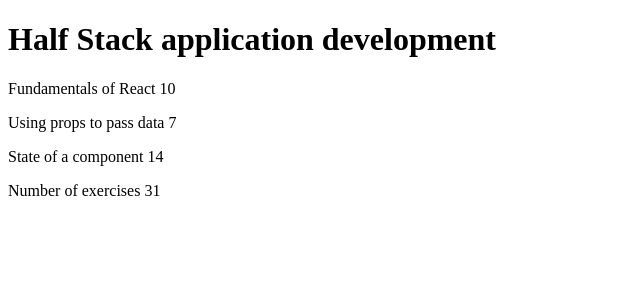
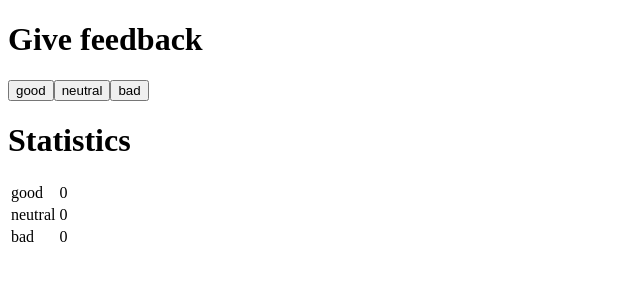
Before and after one commit to franciscocruz29/fullstackopen, a React (Create React App) app: page / in a window 1280 px wide. Shown: the top 300 px of the page, without its empty margins (0-640 px from the left). Built offline with nearby package versions, Linux system fonts and the light colour scheme.

Commit message:
Completed step1

```diff
--- a/src/App.js
+++ b/src/App.js
@@ -1,67 +1,57 @@
-const Header = ({ course }) => {
+import { useState } from "react";
+
+const Button = ({ handleClick, text }) => {
   return (
-    <>
-      <h1>{course.name}</h1>
-    </>
-  )
-}
-
-const Part = ({ part, exercise }) => {
-  return (
-    <>
-      <p>
-        {part} {exercise}
-      </p>
-    </>
-  )
-}
-
-const Content = ({ course }) => {
-  let parts = course["parts"]
-  const [part1, part2, part3] = parts
-
-  return (
-    <>
-      <Part part={part1.name} exercise={part1.exercises} />
-      <Part part={part2.name} exercise={part2.exercises} />
-      <Part part={part3.name} exercise={part3.exercises} />
-    </>
-  )
-}
-
-const Total = ({ course }) => {
-  let total = course.parts[0].exercises + course.parts[1].exercises + course.parts[2].exercises
-  return (
-    <>
-      <p>Number of exercises {total}</p>
-    </>
+    <button onClick={handleClick}>
+      {text}
+    </button>
   )
 }
 
 const App = () => {
-  const course = {
-    name: 'Half Stack application development',
-    parts: [
-      {
-        name: 'Fundamentals of React',
-        exercises: 10
-      },
-      {
-        name: 'Using props to pass data',
-        exercises: 7
-      },
-      {
-        name: 'State of a component',
-        exercises: 14
-      }
-    ]
+  const [good, setGood] = useState(0);
+  const [neutral, setNeutral] = useState(0);
+  const [bad, setBad] = useState(0);
+
+  const handleGoodClick = () => {
+    setGood(good + 1);
   }
+
+  const handleNeutralClick = () => {
+    setNeutral(neutral + 1);
+  }
+
+  const handleBadClick = () => {
+    setBad(bad + 1);
+  }
+
   return (
-    <div>
-      <Header course={course} />
-      <Content course={course} />
-      <Total course={course} />
-    </div>
+    <>
+      <h1>Give feedback</h1>
+      <div>
+        <Button handleClick={handleGoodClick} text="good" />
+        <Button handleClick={handleNeutralClick} text="neutral" />
+        <Button handleClick={handleBadClick} text="bad" />
+      </div>
+      <h1>Statistics</h1>
+      <table>
+        <tbody>
+          <tr>
+            <td>good</td>
+            <td>{good}</td>
+          </tr>
+          <tr>
+            <td>neutral</td>
+            <td>{neutral}</td>
+          </tr>
+          <tr>
+            <td>bad</td>
+            <td>{bad}</td>
+          </tr>
+        </tbody>
+      </table>
+    </>
+
   )
 }
 
```
